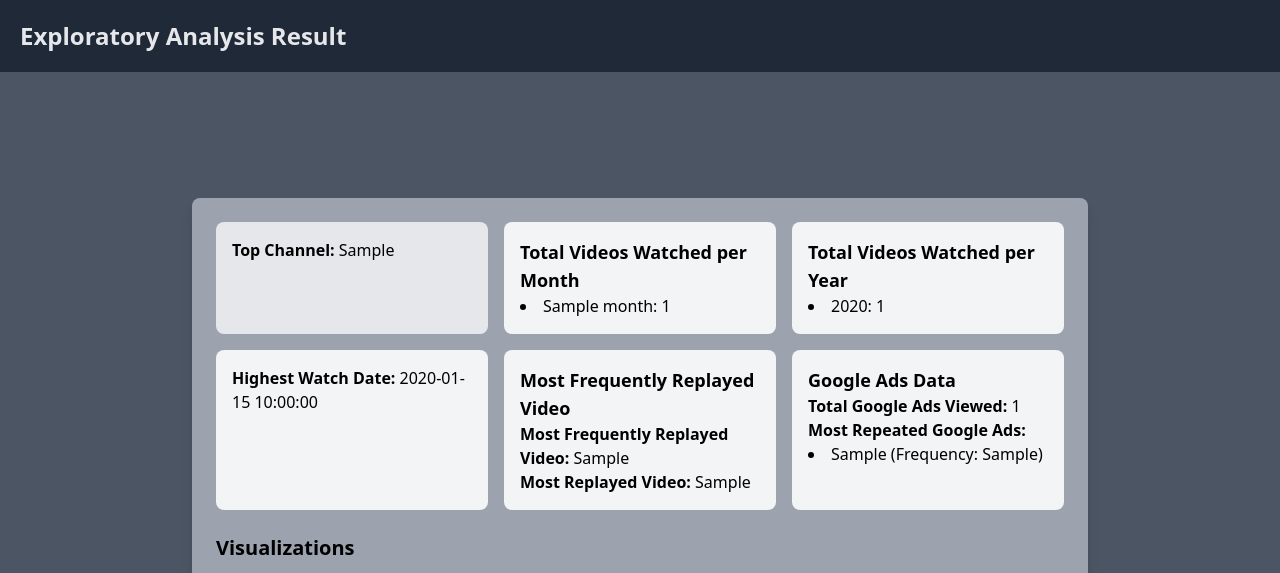
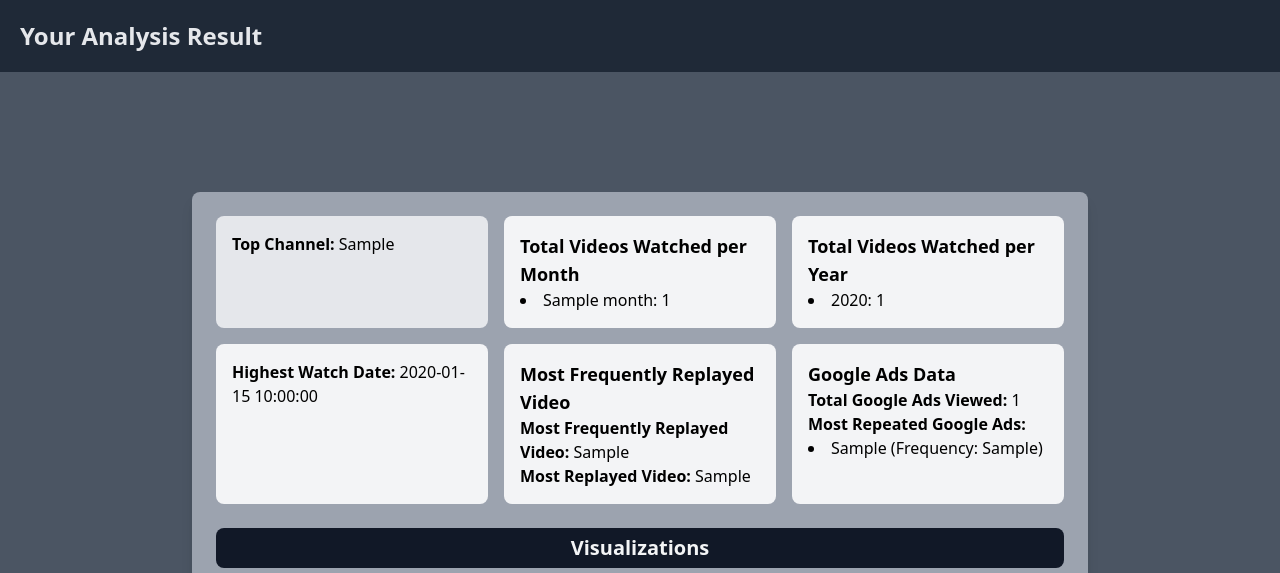
Before and after one commit to Ssn633/yt-analyzer, a Flask app: template templates/result.html in a window 1280 px wide. Shown: the top 573 px of the page. Run offline with Flask 3, Linux system fonts and the light colour scheme; the template is opened without the code that fills it: most values are stand-ins (such as "Sample title", 1, 10 or a date in 2020).

Commit message:
Changed Index

```diff
--- a/templates/index.html
+++ b/templates/index.html
@@ -17,6 +17,7 @@
             display: none;
         }
     </style>
+    <link rel="icon" type="image/x-icon" href="/static/Img/Favicon.png">
 </head>
 <body class="font-sans">
     <div class="grid h-screen bg-gray-600  items-center justify-center">
--- a/templates/result.html
+++ b/templates/result.html
@@ -24,11 +24,12 @@
             display: none;
         }
     </style>
+    <link rel="icon" type="image/x-icon" href="/static/Img/Favicon.png">
 </head>
 
 <body class="font-sans">
     <div class="bg-gray-800">
-        <h1 class="text-2xl text-gray-200 font-bold p-5">Exploratory Analysis Result</h1>
+        <h1 class="text-2xl text-gray-200 font-bold p-5">Your Analysis Result</h1>
     </div>
     <div class="min-h-screen p-5  bg-gray-600 flex items-center justify-center ">
         <div class="container mx-auto bg-gray-400 p-6 rounded-lg shadow-lg max-w-4xl">
@@ -75,7 +76,7 @@
 
             </div>
 
-            <h2 class="text-xl font-semibold mb-2">Visualizations</h2>
+            <h2 class="text-xl font-bold flex items-center justify-center rounded-lg text-gray-100 mb-2 w-full h-10 bg-gray-900">Visualizations</h2>
             <div class="relative">
                 <div class="slide">
                     <h3 class="text-lg font-semibold mb-2">Top Channels Watched</h3>
```
